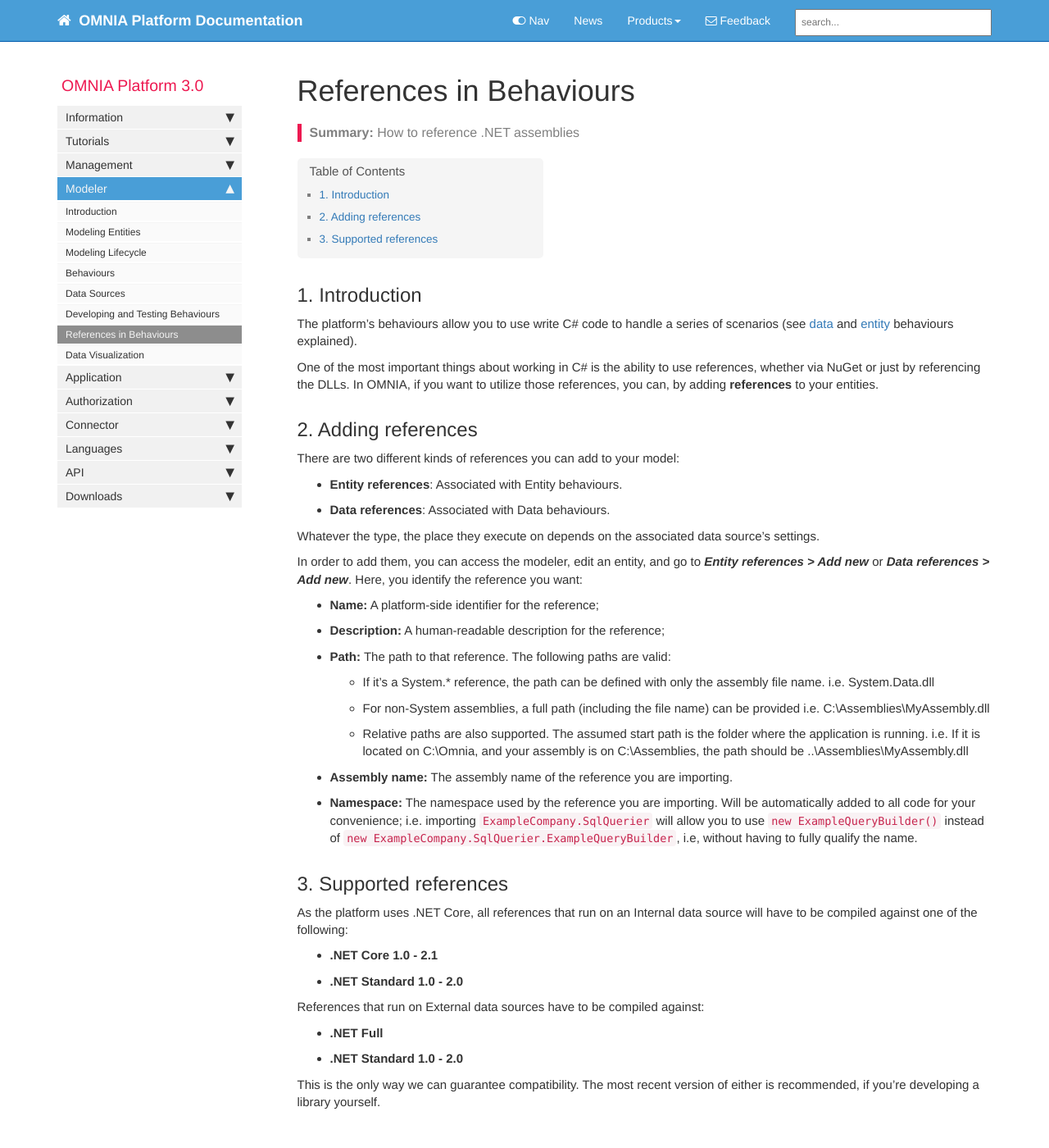
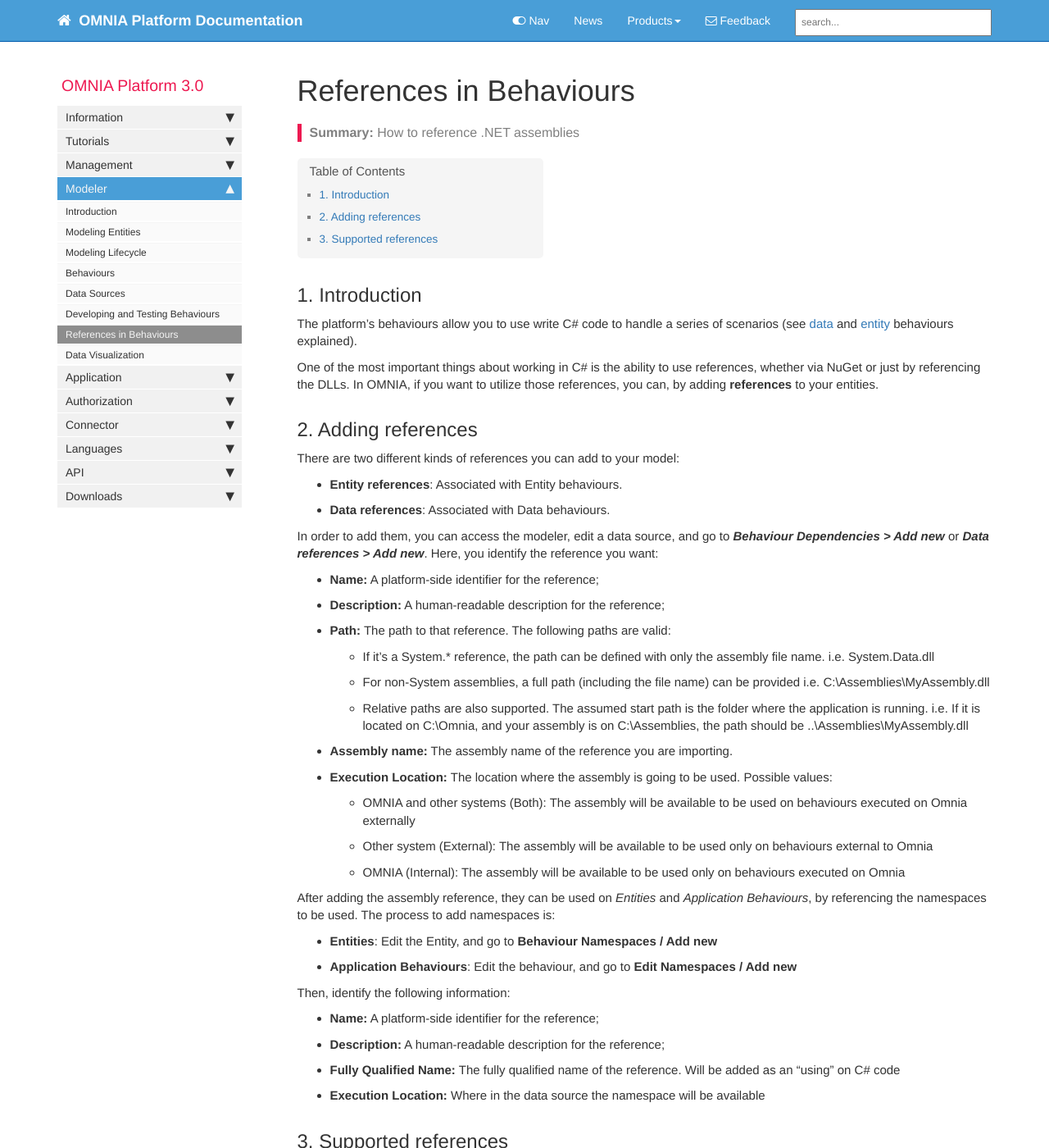
Before and after one commit to daniel8lopes/omnia3, a Jekyll site: the page built from docs/pages/omnia3/Modeler/omnia3_modeler_references.md, in a window 1280 px wide and 1400 px high. Shown: the whole window at 82% size. Built offline with Jekyll 4.4.1, drawn with Linux system fonts in a browser that asks for light colours; nearby versions of some CDN libraries; comment, search, counter and statistics services are not loaded.

Commit message:
Update omnia3_modeler_references.md

````diff
--- a/docs/pages/omnia3/Modeler/omnia3_modeler_references.md
+++ b/docs/pages/omnia3/Modeler/omnia3_modeler_references.md
@@ -20,9 +20,7 @@ There are two different kinds of references you can add to your model:
 - **Entity references**: Associated with Entity behaviours.
 - **Data references**: Associated with Data behaviours.
 
-Whatever the type, the place they execute on depends on the associated data source's settings.
-
-In order to add them, you can access the modeler, edit an entity, and go to ***Entity references > Add new*** or ***Data references > Add new***. Here, you identify the reference you want:
+In order to add them, you can access the modeler, edit a data source, and go to ***Behaviour Dependencies > Add new*** or ***Data references > Add new***. Here, you identify the reference you want:
 - **Name:** A platform-side identifier for the reference;
 - **Description:** A human-readable description for the reference;
 - **Path:** The path to that reference. The following paths are valid:
@@ -30,7 +28,22 @@ In order to add them, you can access the modeler, edit an entity, and go to ***E
     - For non-System assemblies, a full path (including the file name) can be provided i.e. C:\Assemblies\MyAssembly.dll
     - Relative paths are also supported. The assumed start path is the folder where the application is running. i.e. If it is located on C:\Omnia, and your assembly is on C:\Assemblies, the path should be ..\Assemblies\MyAssembly.dll
 - **Assembly name:** The assembly name of the reference you are importing.
-- **Namespace:** The namespace used by the reference you are importing. Will be automatically added to all code for your convenience; i.e. importing ```ExampleCompany.SqlQuerier``` will allow you to use ```new ExampleQueryBuilder()``` instead of ```new ExampleCompany.SqlQuerier.ExampleQueryBuilder```, i.e, without having to fully qualify the name.
+- **Execution Location:** The location where the assembly is going to be used. Possible values:
+    - OMNIA and other systems (Both): The assembly will be available to be used on behaviours executed on Omnia externally
+    - Other system (External): The assembly will be available to be used only on behaviours external to Omnia
+    - OMNIA (Internal): The assembly will be available to be used only on behaviours executed on Omnia
+
+After adding the assembly reference, they can be used on *Entities* and *Application Behaviours*, by referencing the namespaces to be used. The process to add namespaces is:
+
+- **Entities**: Edit the Entity, and go to **Behaviour Namespaces / Add new**
+- **Application Behaviours**: Edit the behaviour, and go to **Edit Namespaces / Add new**
+
+Then, identify the following information:
+- **Name:** A platform-side identifier for the reference;
+- **Description:** A human-readable description for the reference;
+- **Fully Qualified Name:** The fully qualified name of the reference. Will be added as an "using" on C# code
+- **Execution Location:** Where in the data source the namespace will be available
+
 
 ## 3. Supported references
 
````
